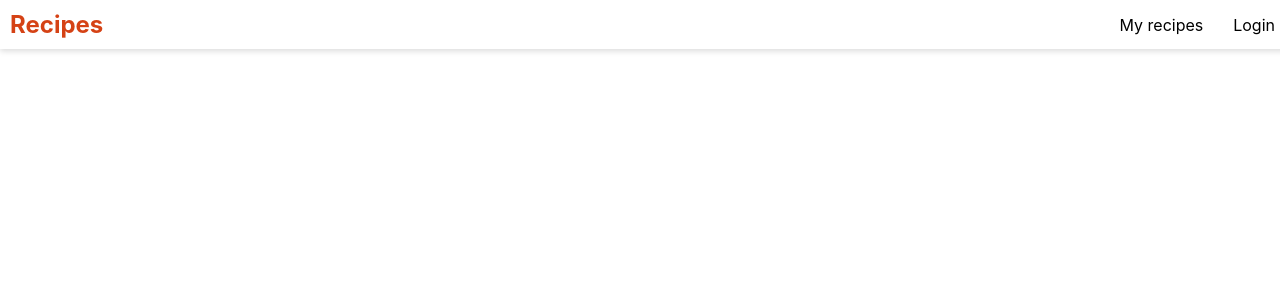
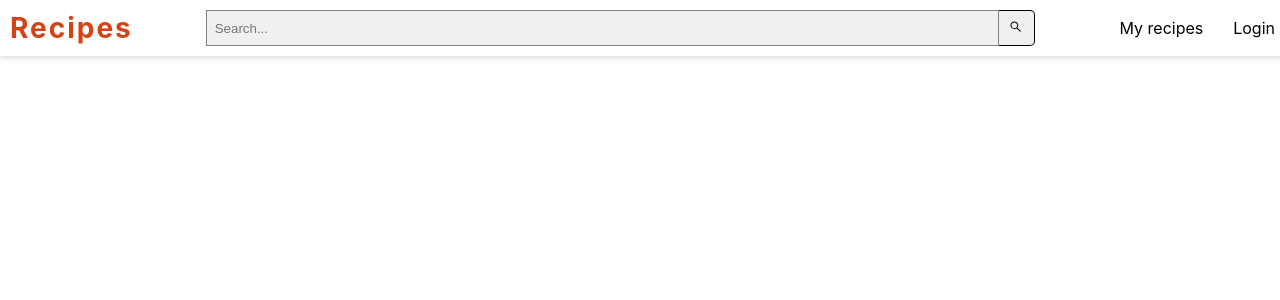
Before and after one commit to AntonMaslik/recipes-app, a React (Create React App) app: page / in a window 1280 px wide. Shown: the top 300 px of the page. Built offline with nearby package versions, Linux system fonts and the light colour scheme.

Commit message:
feature: add styles

```diff
--- a/src/components/navbar/Navbar.scss
+++ b/src/components/navbar/Navbar.scss
@@ -13,16 +13,33 @@
 }
 
 .navbar-brand {
-    font-size: 24px;
+    margin-right: 3px;
     font-weight: bold;
     color: #d54215;
     text-decoration: none;
+    font-size: 28px;
+    font-weight: bold;
+    text-decoration: none;
+    letter-spacing: 2px;
+    transition: color 0.3s ease, transform 0.3s ease;
+}
+
+.navbar-brand:hover {
+    color: orange;
+    transform: scale(1.1);
+}
+
+nav.navbar-links{
+    width: auto;
+    display: inline-block;
+    text-align: right;
 }
 
 .navbar-links a {
     margin: 0 15px;
     color: black;
     text-decoration: none;
+    white-space: nowrap;
 }
 
 .navbar-links a:hover {
@@ -30,3 +47,40 @@
     text-decoration-line: underline;
     text-decoration-color: #d54215;
 }
+
+.navbar-search {
+    flex-grow: 1;
+    display: flex;
+    justify-content: center;
+}
+
+.search-input {
+    width: 80%;
+    border: 1px solid #848484;
+    padding: .5rem;
+    cursor: pointer;
+    background: #f0f0f0
+}
+
+.search-input:focus {
+    outline: none;
+    border: 2px solid #ff6347;
+}
+
+.search-input-button{
+    right: 0;
+    width: 2.25rem;
+    height: 2.25rem;
+    border: 1px solid var(--color-background-stronger, #000);
+    border-left-width: 0;
+    border-radius: 0 5px 5px 0
+}
+
+.search-input-button:hover{
+    background-color: #d54215;
+}
+
+.search-input-button:active{
+    background-color: #3e8e41;
+    box-shadow: 0 5px #666;
+}
--- a/src/components/navbar/Navbar.tsx
+++ b/src/components/navbar/Navbar.tsx
@@ -1,6 +1,20 @@
 import * as React from 'react'
 import { NavLink } from './navigation'
 import './Navbar.scss'
+
+function IconSearch(props: React.SVGProps<SVGSVGElement>) {
+  return (
+    <svg
+      viewBox="0 0 1024 1024"
+      fill="currentColor"
+      height="1em"
+      width="1em"
+      {...props}
+    >
+      <path d="M909.6 854.5L649.9 594.8C690.2 542.7 712 479 712 412c0-80.2-31.3-155.4-87.9-212.1-56.6-56.7-132-87.9-212.1-87.9s-155.5 31.3-212.1 87.9C143.2 256.5 112 331.8 112 412c0 80.1 31.3 155.5 87.9 212.1C256.5 680.8 331.8 712 412 712c67 0 130.6-21.8 182.7-62l259.7 259.6a8.2 8.2 0 0011.6 0l43.6-43.5a8.2 8.2 0 000-11.6zM570.4 570.4C528 612.7 471.8 636 412 636s-116-23.3-158.4-65.6C211.3 528 188 471.8 188 412s23.3-116.1 65.6-158.4C296 211.3 352.2 188 412 188s116.1 23.2 158.4 65.6S636 352.2 636 412s-23.3 116.1-65.6 158.4z" />
+    </svg>
+  );
+}
 
 const Navbar = (props: {
     brand: NavLink
@@ -9,6 +23,14 @@
     return (
         <div className='navbar'>
             <a className='navbar-brand' href={props.brand.to}>{props.brand.name}</a>
+
+            <div className="navbar-search">
+                <input type="text" placeholder="Search..." className="search-input" />
+                <button className='search-input-button'>
+                    <IconSearch></IconSearch>
+                </button>
+            </div>
+
             <nav className='navbar-links'>
                 {props.links.map((link, index) => (
                     <a key={index} href={link.to}>{link.name}</a>
```
